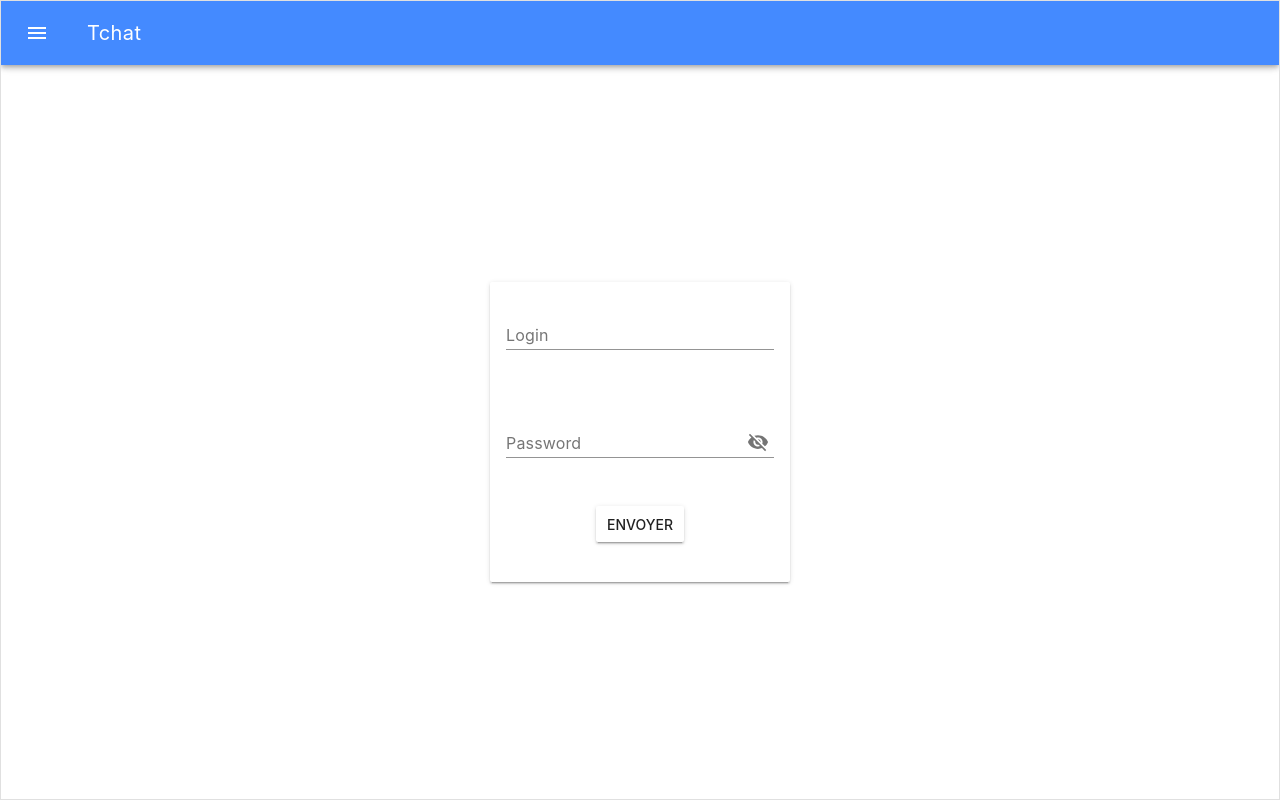
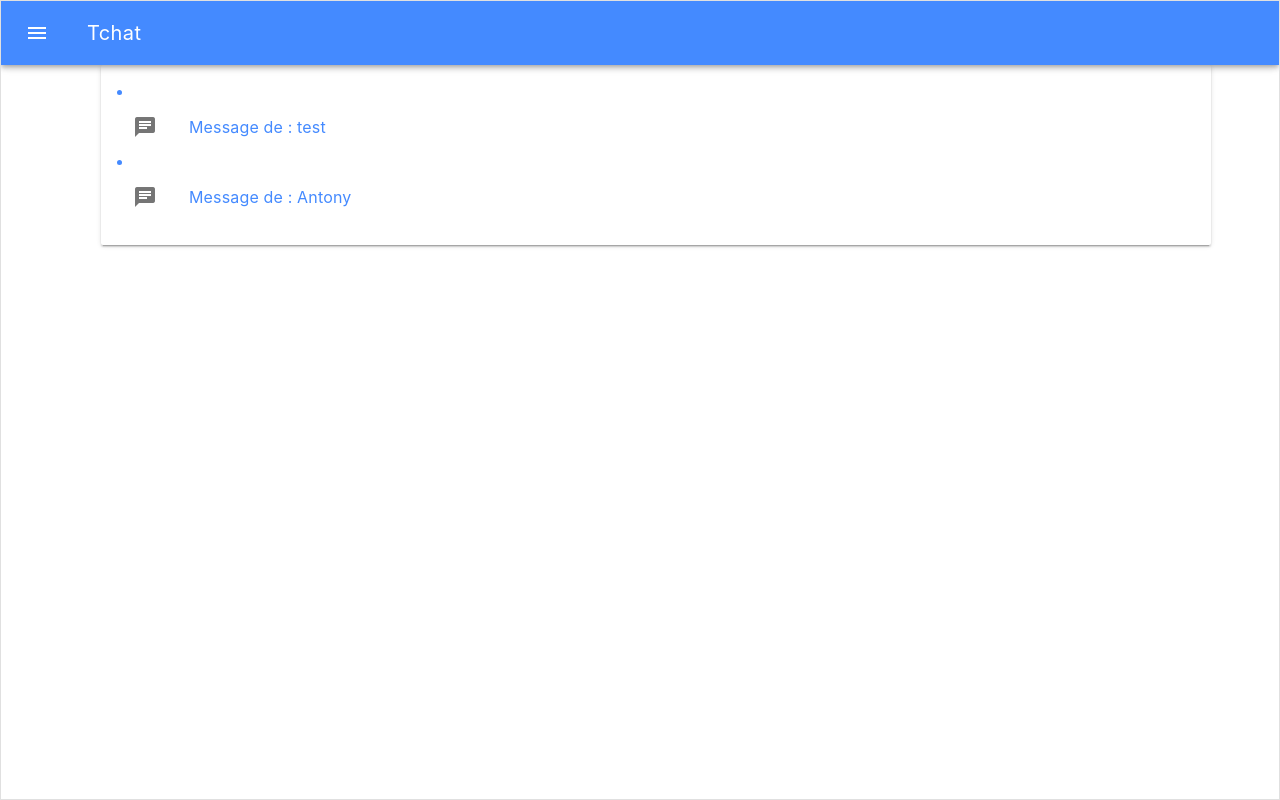
Before and after one commit to Francesco-HART/tchat_group2, a Vue app in the folder chatClient/tchat/: page /privateMessages in a window 1280 px wide. Built offline with nearby package versions, Linux system fonts and the light colour scheme; what vue-async-computed, vue-moment would draw is missing.

Commit message:
front done

```diff
--- a/chatClient/tchat/src/App.vue
+++ b/chatClient/tchat/src/App.vue
@@ -21,26 +21,42 @@
 
         <md-list>
 
-          <router-link :to="{name:'AddServer'}">
+          <router-link :to="{name:'privateMessages'}">
             <md-list-item>
-              <md-icon>wb_sunny</md-icon>
+              <md-icon>chat</md-icon>
+              <span class="md-list-item-text">Message Privée</span>
+            </md-list-item>
+          </router-link>
+
+          <router-link  :to="{name:'AddServer'}">
+            <md-list-item>
+              <md-icon>add</md-icon>
               <span class="md-list-item-text">Nouveau serveur</span>
             </md-list-item>
           </router-link>
 
           <router-link :to="{name:'Tchat', params: {id: this.general}}">
             <md-list-item>
-              <md-icon>wb_sunny</md-icon>
+              <md-icon>dns</md-icon>
               <span class="md-list-item-text">#Général</span>
             </md-list-item>
           </router-link>
 
           <router-link :to="{name:'Tchat', params: {id: this.annonce}}">
             <md-list-item>
-              <md-icon>wb_sunny</md-icon>
+              <md-icon>dns</md-icon>
               <span class="md-list-item-text">#Annonce</span>
             </md-list-item>
           </router-link>
+
+          <div v-for="(servers, index) in cServers" v-bind:key="index">
+            <router-link  :to="{name:'Tchat', params: {id: servers}}">
+              <md-list-item>
+                <md-icon>dns</md-icon>
+                <span class="md-list-item-text">#{{servers}}</span>
+              </md-list-item>
+            </router-link>
+          </div>
 
         </md-list>
       </md-app-drawer>
@@ -66,9 +82,9 @@ export default {
     }
   },
   computed: {
-    cCity: {
+    cServers: {
       get () {
-        return this.$store.state.city
+        return this.$store.state.servers
       }
     }
   }
--- a/chatClient/tchat/src/router/index.js
+++ b/chatClient/tchat/src/router/index.js
@@ -3,6 +3,7 @@ import VueRouter from 'vue-router'
 import Tchat from '@/views/Tchat'
 import Auth from '@/views/Auth'
 import AddServer from '@/views/AddServer'
+import PrivateMessages from '@/views/PrivateMessages'
 
 Vue.use(VueRouter)
 
@@ -21,6 +22,16 @@ const routes = [
     path: '/tchat/:id',
     name: 'Tchat',
     component: Tchat
+  },
+  {
+    path: '/privateMessages',
+    name: 'privateMessages',
+    component: PrivateMessages
+  },
+  {
+    path: '/privateMessages/:id',
+    name: 'privateMessagesRoom',
+    component: Tchat
   }
 ]
 
--- a/chatClient/tchat/src/store/index.js
+++ b/chatClient/tchat/src/store/index.js
@@ -11,11 +11,13 @@ const vuexLocal = new VuexPersistence({
 export default new Vuex.Store({
   state: {
     server: '',
-    servers: []
+    servers: [],
+    messagesRooms: ['test', 'Antony']
   },
   getters: {
     server: state => state.server,
-    servers: state => state.servers
+    servers: state => state.servers,
+    messagesRooms: state => state.messagesRooms
   },
   mutations: {
     changeCity (state, server) {
--- /dev/null
+++ b/chatClient/tchat/src/views/PrivateMessages.vue
@@ -0,0 +1,46 @@
+<template>
+  <b-container>
+    <b-row>
+      <b-col>
+        <md-card style="width: 100%; height: 100%">
+          <md-card-content>
+            <div v-for="(messagesRoom, index) in cMessagesRooms" v-bind:key="index">
+              <router-link  :to="{name:'privateMessagesRoom', params: {id: messagesRoom}}">
+                <md-list-item>
+                  <md-icon>chat</md-icon>
+                  <span class="md-list-item-text">Message de : {{messagesRoom}}</span>
+                </md-list-item>
+              </router-link>
+            </div>
+          </md-card-content>
+        </md-card>
+
+      </b-col>
+    </b-row>
+  </b-container>
+</template>
+
+<script>
+export default {
+  name: 'PrivateMessages',
+  data: () => ({
+    login: '',
+    password: ''
+  }),
+  methods: {
+    onMessage: function () {
+      this.$store.commit('listServers', this.server)
+    }
+  },
+  computed: {
+    cMessagesRooms: {
+      get () {
+        return this.$store.state.messagesRooms
+      }
+    }
+  }
+}
+</script>
+
+<style lang="scss" scoped>
+</style>
--- a/chatClient/tchat/src/views/Tchat.vue
+++ b/chatClient/tchat/src/views/Tchat.vue
@@ -12,12 +12,10 @@ export default {
     room: ''
   }),
   mounted () {
-    console.log(this.$route.params)
     this.room = this.$route.params.id
   },
   watch: {
     $route () {
-      console.log(this.$route.params)
       this.room = this.$route.params.id
     }
   },
```
